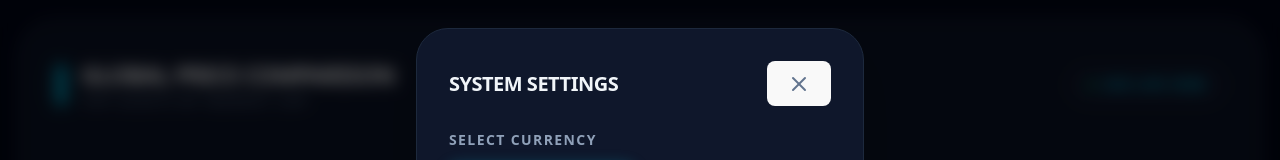
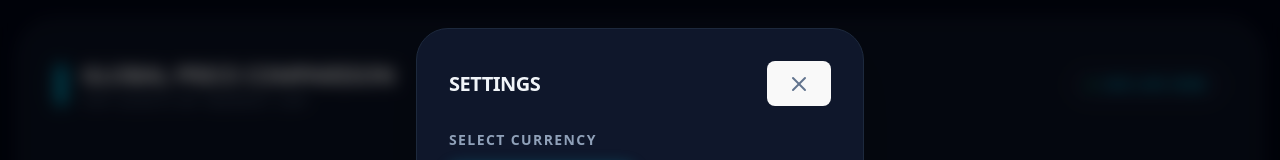
Before and after one commit to seanio777/crypto-pulse, a React (Vite) app: page /analysis in a window 1280 px wide. Both pictures are taken after a click on the button 1225 px from the left and 40 px from the top of the page. Shown: the part 235-395 px from the top of the page. Built offline with nearby package versions, Linux system fonts and the light colour scheme.

Commit message:
fix: fixed system settings

```diff
--- a/src/App.jsx
+++ b/src/App.jsx
@@ -46,7 +46,7 @@ function AppContent() {
         <div className="fixed inset-0 z-[100] flex items-center justify-center bg-black/60 backdrop-blur-sm p-4">
           <div className="bg-slate-900 border border-slate-800 w-full max-w-md rounded-[2rem] p-8 shadow-2xl">
             <div className="flex justify-between items-center mb-6">
-              <h2 className="text-xl font-black uppercase tracking-tight">System Settings</h2>
+              <h2 className="text-xl font-black uppercase tracking-tight">Settings</h2>
               <button onClick={() => setIsSettingsOpen(false)} className="text-slate-500 hover:text-white">
                 <X size={24} />
               </button>
```
